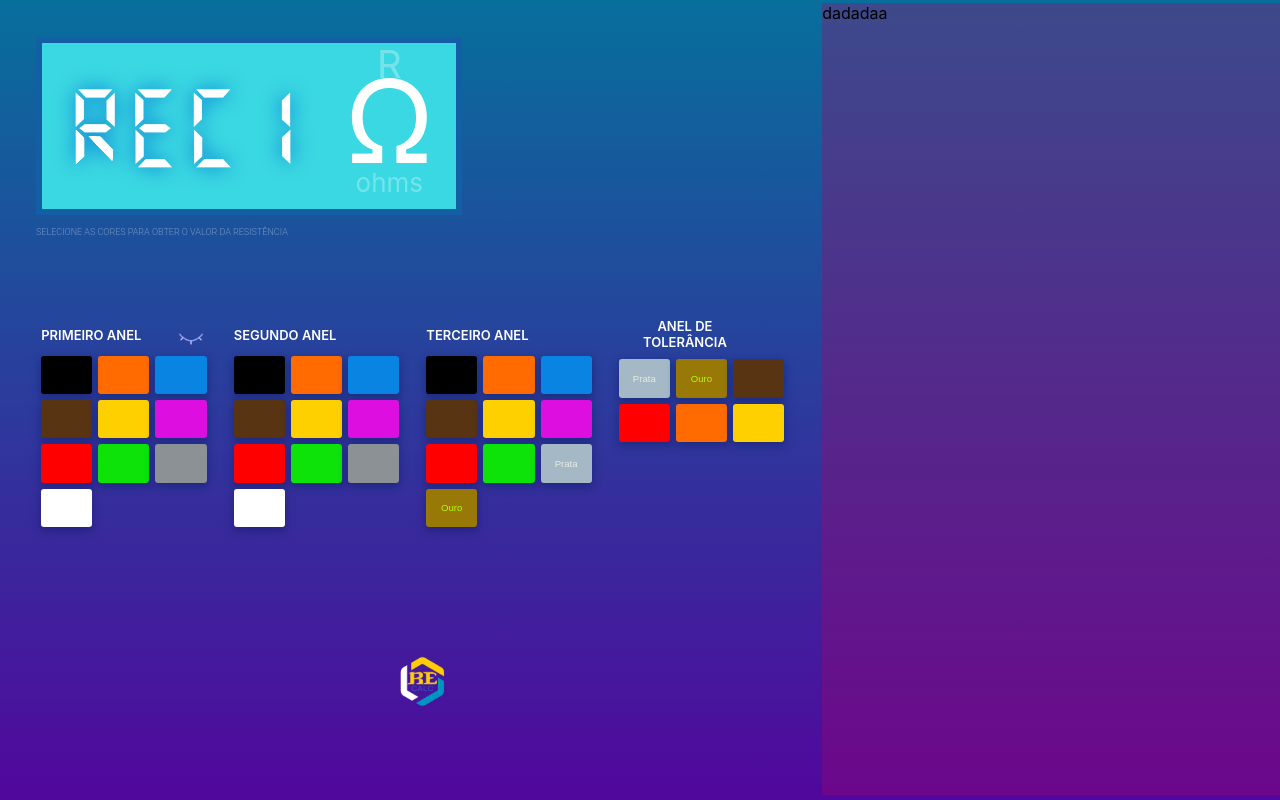
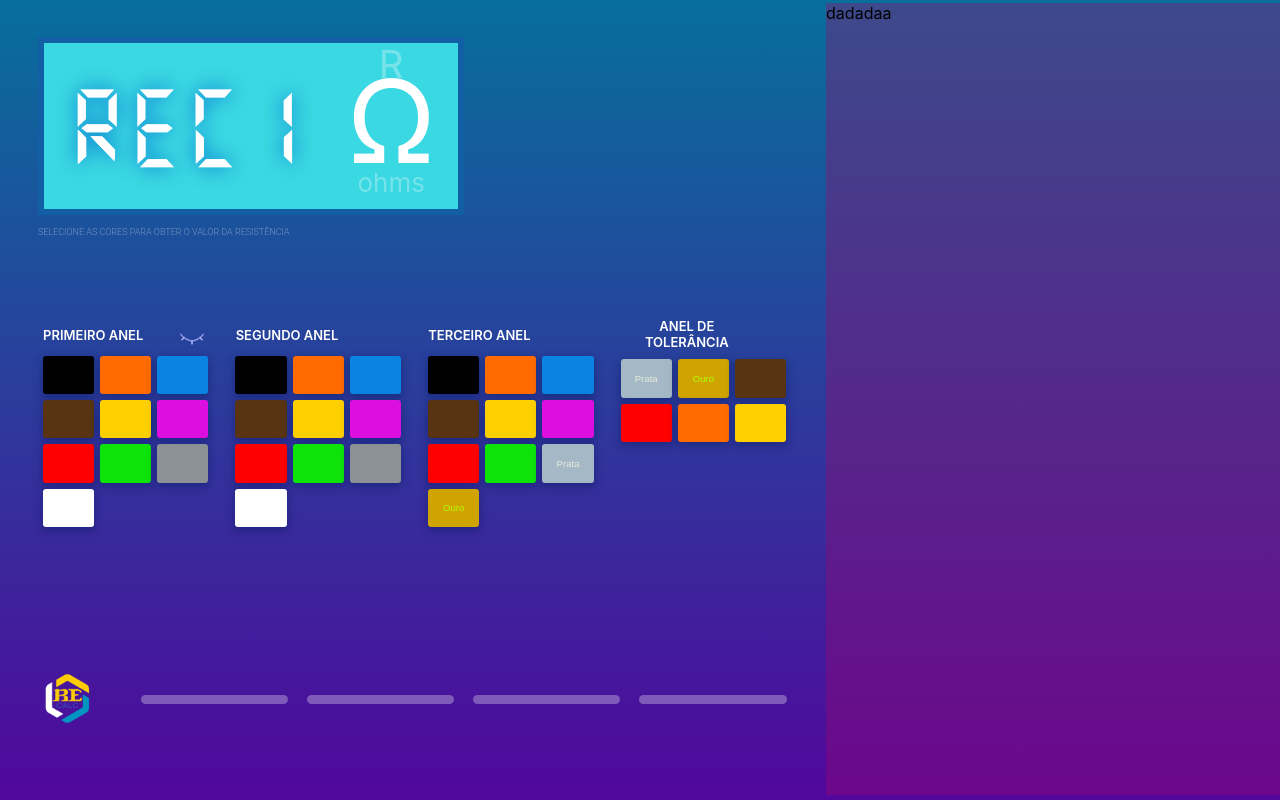
Before and after one commit to AbraaoMorais/Sites, a React (Create React App) app in the folder RE-Calc/re-calc/: page / in a window 1280 px wide. Built offline with nearby package versions, Linux system fonts and the light colour scheme.

Commit message:
implemented selectedColors component
implemented selectedColors component

```diff
--- a/RE-Calc/re-calc/src/App.jsx
+++ b/RE-Calc/re-calc/src/App.jsx
@@ -13,10 +13,10 @@ function App(props) {
   //value of color selected
   const[colorValue, setColorValue] = useState('Rec');
   //this variable color is css atribute , step is step of calc
-  const [colorOne, setColorOne] = useState({color: 'white', val: null});
-  const [colorTwo, setColorTwo] = useState({color: 'white', val: null});
-  const [colorTree, setColorTree] = useState({color: 'white',val: null});
-  const [colorFor, setColorFor] = useState({color: 'white',val: null});
+  const [colorOne, setColorOne] = useState({color: undefined, val: null});
+  const [colorTwo, setColorTwo] = useState({color: undefined, val: null});
+  const [colorTree, setColorTree] = useState({color: undefined, val: null});
+  const [colorFor, setColorFor] = useState({color: undefined, val: null});
   const [step,setStep] = useState(0)
 
   //Recursos de acessibilidade
--- a/RE-Calc/re-calc/src/components/displayResult/displayResult.css
+++ b/RE-Calc/re-calc/src/components/displayResult/displayResult.css
@@ -72,6 +72,7 @@
     margin-top: 1vh;
 }
 .resistence-D-spacer{
+    background-color: #fff;
     min-width: 4vmax;
     height: 1.6vmin;
     border-radius: 3px;
--- a/RE-Calc/re-calc/src/components/displayResult/resistenceDisplay.tsx
+++ b/RE-Calc/re-calc/src/components/displayResult/resistenceDisplay.tsx
@@ -1,4 +1,4 @@
-import React, { useContext, useState, useEffect } from "react";
+import React, { useContext} from "react";
 import KeyColorValueContext from '../../context/keyColorValueContext'
 
 // interface ResistenceDisplayInterface{
--- a/RE-Calc/re-calc/src/components/footer/footer.css
+++ b/RE-Calc/re-calc/src/components/footer/footer.css
@@ -7,7 +7,7 @@
     justify-content: center;
     align-items: center;
     margin: 0 auto;
-    padding: 60px 0 0 0;
+    padding: 0vh 0 0 0;
 }
 .copy-wrapper{
     width: 100%;
@@ -16,7 +16,7 @@
     justify-content: center;
     align-items: center;
     margin: 0 auto;
-    padding: 60px 0 0 0;
+    padding: 9px 0 0 0;
 }
 h1{
     text-align: center;
@@ -63,15 +63,21 @@ h4::before{
       flex-direction: row;
       justify-content: flex-start;
       align-items: center;
-    width: 100%;
-    height: 16vh;
-    padding: 9px;
-
+      width: 93%;
+      height: 16vh;
+      padding: 9vh 29px 9px;
+      /* margin: 0; */
   }
   .copy-wrapper{
-
+      width: 9%;
+      padding: 0;
   }
-  .footer-wrapper h2,h3,h4{
+  .copy-wrapper img{
+    padding-bottom: 2rem;
+}
+  .footer-wrapper h2,
+  .footer-wrapper h3,
+  .footer-wrapper h4{
       display: none;
   }
   .App-logo {
--- a/RE-Calc/re-calc/src/components/footer/index.tsx
+++ b/RE-Calc/re-calc/src/components/footer/index.tsx
@@ -2,6 +2,7 @@ import React from "react";
 import logoDesk from '../../images/logo-desktop.png';
 import logoMobi from '../../images/logo-mobile.png';
 import './footer.css'
+import SelectedColors from "../selectedColors";
 
 const logo = window.innerWidth < 1024 ? logoMobi : logoDesk
 
@@ -9,6 +10,7 @@ const Footer = () =>{
     return(
 
         <footer className="footer-wrapper">
+
             <div className="copy-wrapper">
                 <h1>
                     Recalc
@@ -22,6 +24,7 @@ const Footer = () =>{
             <div>
                 <h4>&#x2713; 1.1</h4>
             </div>
+            <SelectedColors/>
         </footer>
     )
 }
--- a/RE-Calc/re-calc/src/components/keyBordColors/keyBoardColors.css
+++ b/RE-Calc/re-calc/src/components/keyBordColors/keyBoardColors.css
@@ -168,7 +168,7 @@ input:checked + .button-acessibility{
     color: #8C9195;
 }
 .gold{
-    background-color: #987807;
+    background-color: #cfa302;
     color: #ADFF00;
 }
 .silver{
--- a/RE-Calc/re-calc/src/components/keyBordColors/keysStepTolerance.tsx
+++ b/RE-Calc/re-calc/src/components/keyBordColors/keysStepTolerance.tsx
@@ -3,7 +3,7 @@ import Input from './Input';
 import StepAndAcessibility from './stepAndAcessibility'
 import KeyColorValueContext from '../../context/keyColorValueContext.js'
 
-interface KeysStepOneInterface {
+interface KeysStepToleranceInterface {
 
     colorValue: number | undefined,
     colorFor: object | undefined,
@@ -19,10 +19,10 @@ interface colorInterface{
     color: string,
 }
 
-const KeysStepOne = (props: KeysStepOneInterface) =>{
+const KeysStepTolerance = (props: KeysStepToleranceInterface) =>{
 
      //contexto
-     const {colorValue, setColorValue, nameColor, setColorFor, step, setStep} = useContext<KeysStepOneInterface>(KeyColorValueContext);
+     const {colorValue, setColorValue, nameColor, setColorFor, step, setStep} = useContext<KeysStepToleranceInterface>(KeyColorValueContext);
 
      const isMobile = window.innerWidth < 1024 ? true : false
     return(
@@ -143,4 +143,4 @@ const KeysStepOne = (props: KeysStepOneInterface) =>{
     )
 }
 
-export default KeysStepOne;
+export default KeysStepTolerance;
--- /dev/null
+++ b/RE-Calc/re-calc/src/components/selectedColors/index.tsx
@@ -0,0 +1,69 @@
+import React, { useContext} from "react";
+import KeyColorValueContext from '../../context/keyColorValueContext'
+import './selectedColors.css';
+
+//this component is similar to resisnceDisplay component
+const SelectedColors = () => {
+
+    // context with color data
+    const {colorOne, colorTwo, colorTree, colorFor} = useContext(KeyColorValueContext);
+
+    const selectedColorOne = `selectedColor-item ${colorOne.color !== undefined ? colorOne.color : 'white'}`;
+
+    const selectedColorTwo = `selectedColor-item ${colorTwo.color !== undefined ? colorTwo.color : 'white'}`;
+
+    const selectedColorTree = `selectedColor-item ${colorTree.color !== undefined ? colorTree.color : 'white'}`;
+
+    const selectedColorFor = `selectedColor-item ${colorFor.color !== undefined ? colorFor.color : 'white'}`;
+
+    return(
+        <>
+            <div className="selectedColors-section">
+                <ul className="selectedColor-wrapper">
+                    <li style={
+                            {
+                                boxShadow: `0 1px 23px 3px ${colorOne.color}`,
+                                opacity : `${colorOne.color !== undefined ? 1 : 0.3}`
+                            }
+                        }
+                        className={selectedColorOne}>
+
+                    </li>
+
+                    <li style={
+                            {
+                                boxShadow: `0 1px 23px 3px ${colorTwo.color}`,
+                                opacity : `${colorTwo.color !== undefined ? 1 : 0.3}`
+
+                            }
+                        }
+                        className={selectedColorTwo}>
+
+                    </li>
+
+                    <li style={
+                            {
+                                boxShadow: `0 1px 23px 3px ${colorTree.color}`,
+                                opacity : `${colorTree.color !== undefined ? 1 : 0.3}`
+                            }
+                        }
+                        className={selectedColorTree}>
+
+                    </li>
+
+                    <li style={
+                            {
+                                boxShadow: `0 1px 23px 3px ${colorFor.color}`,
+                                opacity : `${colorFor.color !== undefined ? 1 : 0.3}`
+                            }
+                        }
+                        className={selectedColorFor}>
+
+                    </li>
+                </ul>
+            </div>
+        </>
+    )
+}
+
+export default SelectedColors
--- /dev/null
+++ b/RE-Calc/re-calc/src/components/selectedColors/selectedColors.css
@@ -0,0 +1,29 @@
+.selectedColors-section{
+    width: 100%;
+    display: flex;
+    justify-content: flex-start;
+    align-items: center;
+}
+
+.selectedColor-wrapper{
+    width: 100%;
+    display: flex;
+    justify-content: flex-start;
+    align-items: center;
+    gap: 19px;
+}
+
+.selectedColor-item{
+    width: 11.5vw;
+    height: 9px;
+    /* background-color: ; */
+    list-style: none;
+    border-radius: 9px;
+    -webkit-border-radius: 9px;
+    -moz-border-radius: 9px;
+    -ms-border-radius: 9px;
+    -o-border-radius: 9px;
+
+    /* opacity: 0.3; */
+
+}
--- a/RE-Calc/re-calc/src/styles/App.css
+++ b/RE-Calc/re-calc/src/styles/App.css
@@ -16,12 +16,12 @@ body{
 }
 
 .mobile-app{
-  height: 114vh;
+  height: 100vh;
   background-image: url(../images/backgroundDetails-mobile.png);
   background-repeat: no-repeat;
-  background-size: 93% 46%;
+  background-size: 93% 49%;
   background-position: 0vw 100%;
-  /* background-attachment: fixed; */
+  background-attachment: fixed;
 }
 
 .desktop-app{
```
Also changed, not shown: RE-Calc/re-calc/src/components/selectedColors/selectedColors.tsx (deleted, +0 -18 lines), RE-Calc/re-calc/src/components/keyBordColors/index.tsx (line endings or trailing spaces), 1 other file (tests, documents, lock files or other folders). Lines whose indentation alone changed are shown as unchanged.
